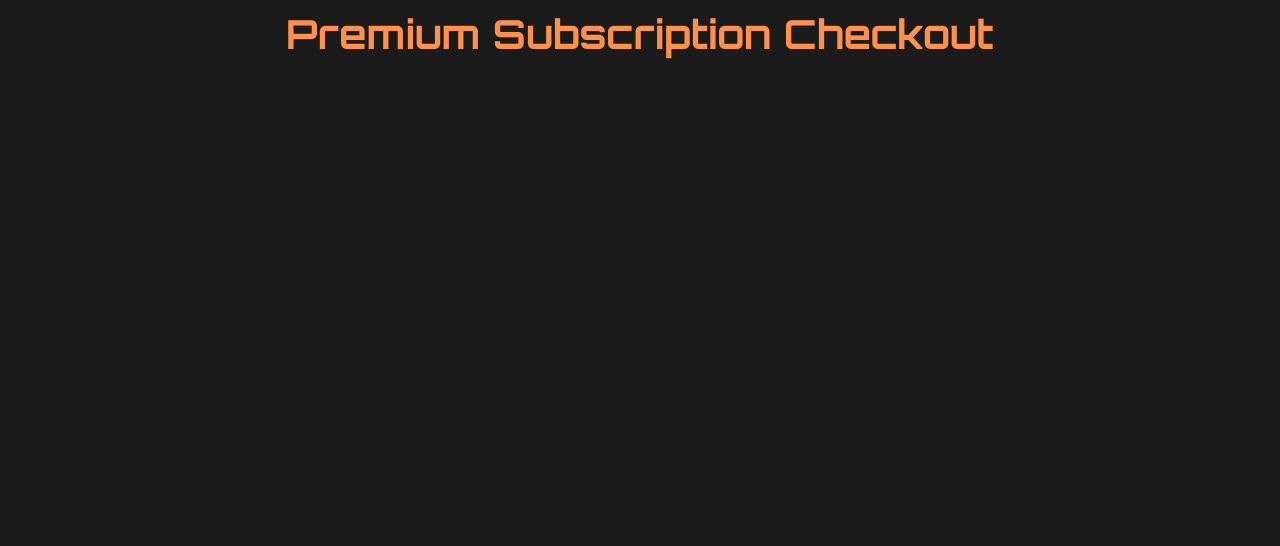
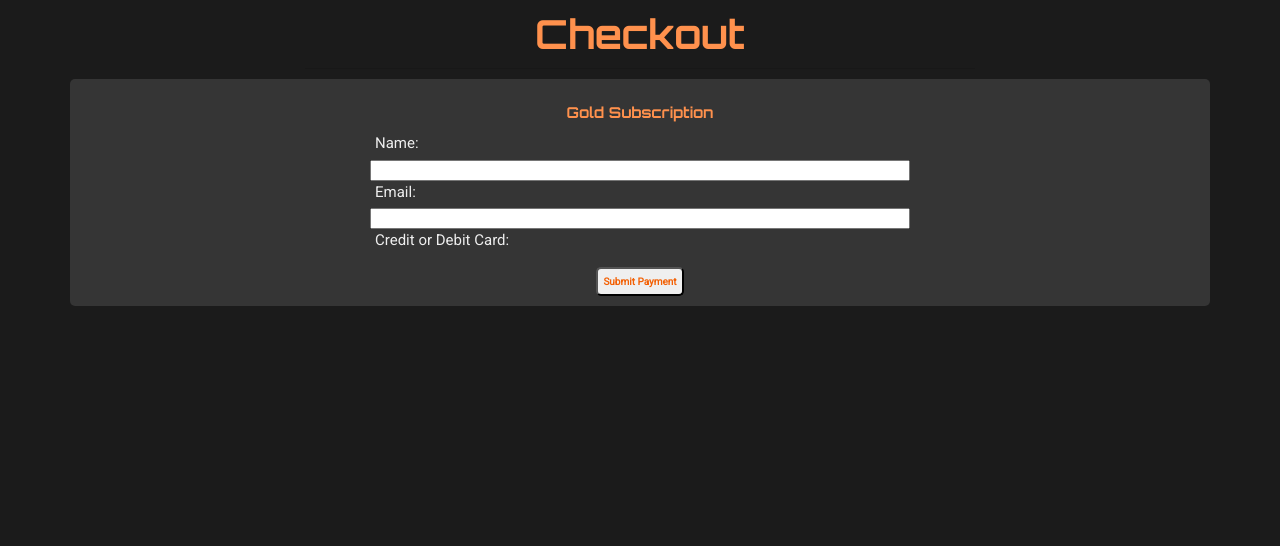
Before and after one commit to Dee-McG/ChatToTheMat, a Django app: page /checkout/ in a window 1280 px wide. Shown: the part 116-662 px from the top of the page. Run offline with Django 3.2, Linux system fonts and the light colour scheme; some libraries are stand-ins or nearby versions.

Commit message:
Created checkout and added Stripe payment for premium subscription. Added error and success templates

```diff
--- a/checkout/static/checkout/css/checkout.css
+++ b/checkout/static/checkout/css/checkout.css
@@ -0,0 +1,11 @@
+div#card-element {
+    background-color: white;
+}
+
+#pay-btn {
+    padding: 5px;
+    border-radius: 5px;
+    margin-top: 1rem;
+    font-weight: bolder;
+    color: rgb(243, 96, 4);
+}
--- a/checkout/static/checkout/js/stripe.js
+++ b/checkout/static/checkout/js/stripe.js
@@ -0,0 +1,70 @@
+// Create a Stripe client.
+var stripe = Stripe('pk_test_51IAM8lIryrZLZIUp9JYG2O8hWw8s9CUI0prj44AIZJ7uxrteNQ4uevyex6e2e4D2k4zeEZdfBgyDdA2Yikb0o8mh00Wnjj8pPJ');
+
+// Create an instance of Elements.
+var elements = stripe.elements();
+
+// Custom styling can be passed to options when creating an Element.
+// (Note that this demo uses a wider set of styles than the guide below.)
+var style = {
+  base: {
+    color: '#32325d',
+    fontFamily: '"Helvetica Neue", Helvetica, sans-serif',
+    fontSmoothing: 'antialiased',
+    fontSize: '16px',
+    '::placeholder': {
+      color: '#353535'
+    }
+  },
+  invalid: {
+    color: '#fa755a',
+    iconColor: '#fa755a'
+  }
+};
+
+// Create an instance of the card Element.
+var card = elements.create('card', {style: style});
+
+// Add an instance of the card Element into the `card-element` <div>.
+card.mount('#card-element');
+
+// Handle real-time validation errors from the card Element.
+card.addEventListener('change', function(event) {
+  var displayError = document.getElementById('card-errors');
+  if (event.error) {
+    displayError.textContent = event.error.message;
+  } else {
+    displayError.textContent = '';
+  }
+});
+
+// Handle form submission.
+var form = document.getElementById('payment-form');
+form.addEventListener('submit', function(event) {
+  event.preventDefault();
+
+  stripe.createToken(card).then(function(result) {
+    if (result.error) {
+      // Inform the user if there was an error.
+      var errorElement = document.getElementById('card-errors');
+      errorElement.textContent = result.error.message;
+    } else {
+      // Send the token to your server.
+      stripeTokenHandler(result.token);
+    }
+  });
+});
+
+// Submit the form with the token ID.
+function stripeTokenHandler(token) {
+  // Insert the token ID into the form so it gets submitted to the server
+  var form = document.getElementById('payment-form');
+  var hiddenInput = document.createElement('input');
+  hiddenInput.setAttribute('type', 'hidden');
+  hiddenInput.setAttribute('name', 'stripeToken');
+  hiddenInput.setAttribute('value', token.id);
+  form.appendChild(hiddenInput);
+
+  // Submit the form
+  form.submit();
+}
--- a/checkout/templates/checkout/checkout.html
+++ b/checkout/templates/checkout/checkout.html
@@ -1,12 +1,52 @@
 {% extends "base.html" %}
 {% load static %}
 
+{% block corecss %}
+    {{ block.super }}
+    <link rel="stylesheet" href="{% static 'checkout/css/checkout.css' %}">
+{% endblock %}
+
 {% block page_header %}
-    <h1 class="text-center" id="main-heading">Premium Subscription Checkout</h1>
+    <h1 class="text-center" id="main-heading">Checkout</h1>
     <hr class="col-6">
 {% endblock %}
 
 {% block content %}
     <main class="container">
+        <div class="row" id="form-styling">
+            <div class="col-sm-12 col-md-8 offset-md-2 col-lg-6 offset-lg-3">
+                <h4 class="text-center">Gold Subscription</h4>
+                <form action="{% url 'charge' %}" method="POST" id="payment-form">
+                {% csrf_token %}
+                    <div class="form-row">
+                        <label for="name" class="col-12">
+                        Name:
+                        </label>
+                        <input type="text" id="name" name="name" class="col-12">
+                        <label for="name" class="col-12">
+                        Email:
+                        </label>
+                        <input type="text" id="email" name="email" class="col-12">
+                        <label for="card-element" class="col-12">
+                        Credit or Debit Card:
+                        </label>
+                        <div id="card-element" class="col-12">
+                        <!-- A stripe element will go here -->
+                        </div>
+
+                        <!-- Display form errors -->
+                        <div id="card-errors" role="alert"></div>
+                    </div>
+                    <div class="text-center">
+                        <button id="pay-btn">Submit Payment</button>
+                    </div>
+                </form>
+            </div>
+        </div>
     </main>
 {% endblock %}
+
+{% block postloadjs %}
+{{ block.super }}
+    <script src="{% static 'checkout/js/stripe.js' %}"></script>
+{% endblock %}
--- a/checkout/urls.py
+++ b/checkout/urls.py
@@ -3,5 +3,7 @@ from . import views
 
 urlpatterns = [
     path('', views.checkout, name='checkout'),
-    path('success/', views.checkout_success, name='checkout_success'),
+    path('charge/', views.charge, name='charge'),
+    path('success/<str:args>/', views.checkout_success, name='checkout_success'),
+    path('error/', views.checkout_error, name='checkout_error'),
 ]
--- a/checkout/views.py
+++ b/checkout/views.py
@@ -1,9 +1,63 @@
-from django.shortcuts import render
+from chat_to_the_mat.settings import STRIPE_WH_SECRET
+from django.shortcuts import render, redirect, reverse
+from django.conf import settings
+from django.http import JsonResponse, HttpResponse
+from django.views.decorators.csrf import csrf_exempt
+
+from datetime import datetime
+from dateutil.relativedelta import relativedelta
+
+import json
+import stripe
+
+stripe.api_key = settings.STRIPE_SECRET_KEY
 
 # Create your views here.
 def checkout(request):
+
     return render(request, 'checkout/checkout.html')
 
 
-def checkout_success(request):
-    return render(request, 'checkout/checkout_success.html')
+def charge(request):
+    amount = 4.99
+
+    try:
+        if request.method == 'POST':
+            customer = stripe.Customer.create(
+                email=request.POST['email'],
+                name=request.POST['name'],
+                source=request.POST['stripeToken'],
+            )
+
+            charge = stripe.Charge.create(
+                customer=customer,
+                amount=499,
+                currency='eur',
+                description='Subscription to Chat To The Mat'
+            )
+    except Exception as e:
+        return render(request, 'checkout/checkout_error.html')
+
+    return redirect(reverse('checkout_success', args=[amount]))
+
+
+def checkout_success(request, args):
+    amount = args
+    start_date = datetime.now()
+    end_date = start_date + relativedelta(years=1)
+
+    start_date = datetime.strftime(start_date, '%d %B %Y')
+    end_date = datetime.strftime(end_date, '%d %B %Y')
+
+    context= {
+        'start_date': start_date,
+        'end_date': end_date,
+        'amount': amount,
+    }
+
+    return render(request, 'checkout/checkout_success.html', context)
+
+
+def checkout_error(request):
+
+    return render(request, 'checkout/checkout_error.html')
--- a/templates/base.html
+++ b/templates/base.html
@@ -22,6 +22,7 @@
         <script src="https://code.jquery.com/jquery-3.4.1.min.js" integrity="sha256-CSXorXvZcTkaix6Yvo6HppcZGetbYMGWSFlBw8HfCJo=" crossorigin="anonymous"></script>
         <script src="https://cdn.jsdelivr.net/npm/popper.js@1.16.0/dist/umd/popper.min.js" integrity="sha384-Q6E9RHvbIyZFJoft+2mJbHaEWldlvI9IOYy5n3zV9zzTtmI3UksdQRVvoxMfooAo" crossorigin="anonymous"></script>
         <script src="https://stackpath.bootstrapcdn.com/bootstrap/4.4.1/js/bootstrap.min.js" integrity="sha384-wfSDF2E50Y2D1uUdj0O3uMBJnjuUD4Ih7YwaYd1iqfktj0Uod8GCExl3Og8ifwB6" crossorigin="anonymous"></script>
+        <script src="https://js.stripe.com/v3/"></script>
     {% endblock %}
 
     <title>Chat To The Mat {% block extra_title %}{% endblock %}</title>
@@ -108,7 +109,6 @@
 
     <!-- Javascript for Stripe / Toasts -->
     {% block postloadjs %}
-        <script src="https://js.stripe.com/v3/"></script>
         <script type="text/javascript">
             $('.toast').toast('show');
         </script>
```
Also changed, not shown: checkout/templates/checkout/checkout_error.html (added, +22 -0 lines), checkout/templates/checkout/checkout_success.html (+12 -0 lines).
